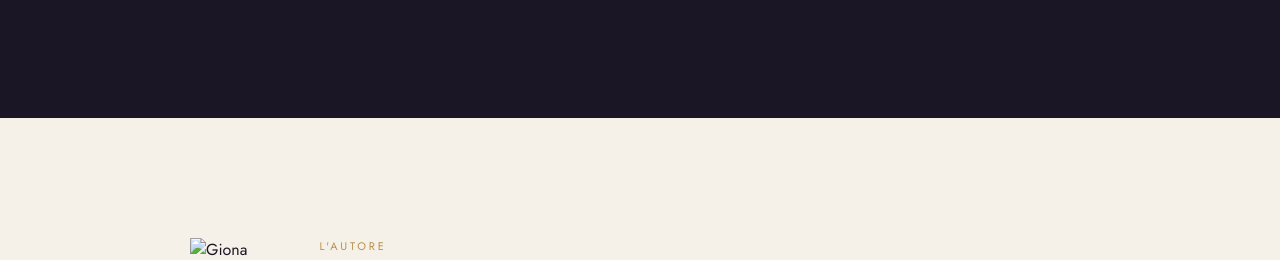
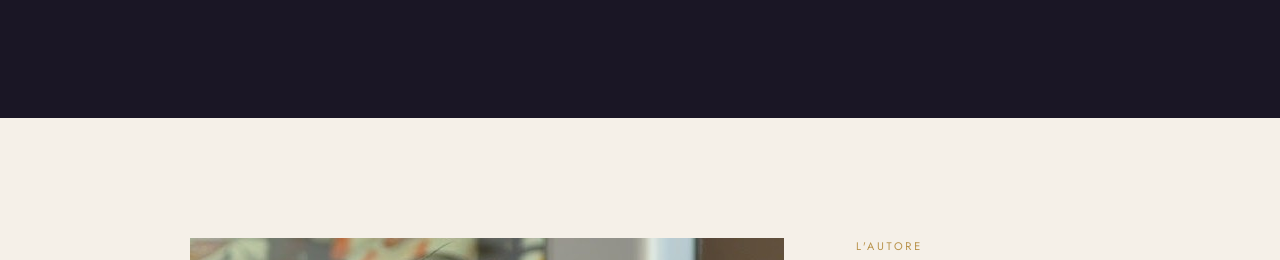
Before and after one commit to edificalatuacasa-ui/Edificalatuacasa, a plain HTML site: page index.html in a window 1280 px wide. Shown: the part 4101-4361 px from the top of the page. Drawn offline with nearby package versions, Linux system fonts and the light colour scheme.

Commit message:
Update index.html

```diff
--- a/index.html
+++ b/index.html
@@ -952,7 +952,7 @@
 <section class="author-section">
 <div class="author-inner">
 <div class="reveal" style="flex-shrink:0;">
-<img alt="Giona" src="images/IMG_0195~2.jpg"
+<img alt="Giona" src="AutoreSmall.jpg"
         border-radius:50%;
         object-fit:cover;
         object-position:center top;
```
